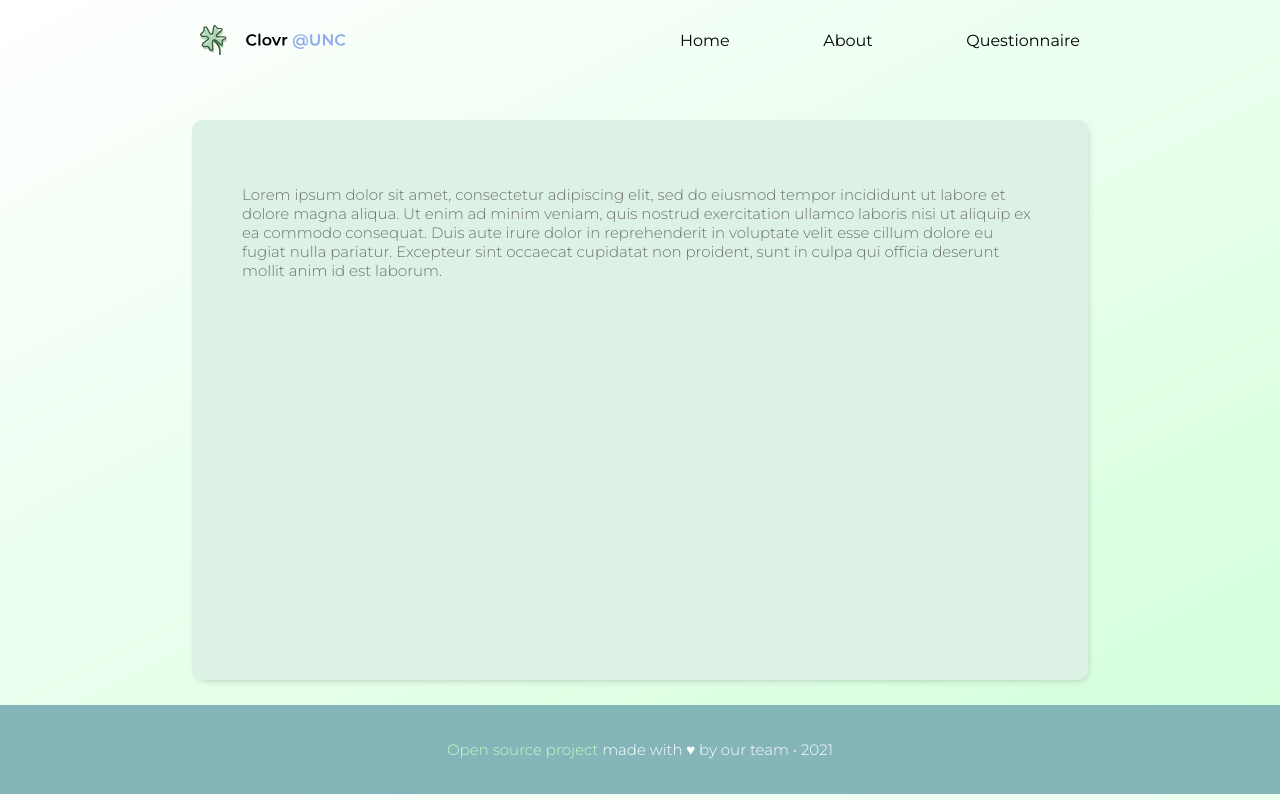
After one commit to ceciliallee/clovr, a Flask app: template templates/status.html in a window 1280 px wide. The commit adds this page. Run offline with Flask 2, Linux system fonts and the light colour scheme; the template is opened without the code that fills it, so the values that code supplies are empty; parts of the project's set-up code (start-up, migrations or seed data) failed here and were passed over.

Commit message:
template

```diff
--- a/static/css/styles.css
+++ b/static/css/styles.css
@@ -136,7 +136,7 @@ nav a:hover {
     width: 330px;
 }
 
-.questionnaire-text, form {
+.questionnaire-text, form, .card {
     width: 70%;
     margin: auto;
     margin-top:5vh;
@@ -231,7 +231,7 @@ h1 {
     color: white;
   }
 
-  form {
+  form, .card {
     border-radius: 10px;
     background-color: #DCF2E4;
     width: 70%;
--- /dev/null
+++ b/templates/status.html
@@ -0,0 +1,35 @@
+<!DOCTYPE html>
+<html lang="en">
+
+<head>
+    {% include "headContent.html" %}
+    <title>clovr • </title>
+</head>
+
+<body>
+    {% include "nav.html" %}
+    <section>
+        <div style="height: 70vh;">
+            <div class="card">
+                <!-- filler text -->
+                <p>Lorem ipsum dolor sit amet, consectetur adipiscing elit, sed do eiusmod tempor incididunt ut labore et
+                    dolore
+                    magna
+                    aliqua. Ut enim ad minim veniam, quis nostrud exercitation ullamco laboris nisi ut aliquip ex ea commodo
+                    consequat.
+                    Duis
+                    aute irure dolor in reprehenderit in voluptate velit esse cillum dolore eu fugiat nulla pariatur.
+                    Excepteur sint
+                    occaecat cupidatat non proident, sunt in culpa qui officia deserunt mollit anim id est laborum.</p>
+            </div>
+        </div>
+
+
+    </section>
+    <div class="footer">
+        <p><a style="color:rgb(196, 255, 196); text-decoration: none;" href="https://github.com/ceciliallee/clovr">Open
+                source project</a> made with &#9829; by our team • 2021</a></p>
+    </div>
+</body>
+
+</html>
```
Also changed, not shown: 2 other files.
